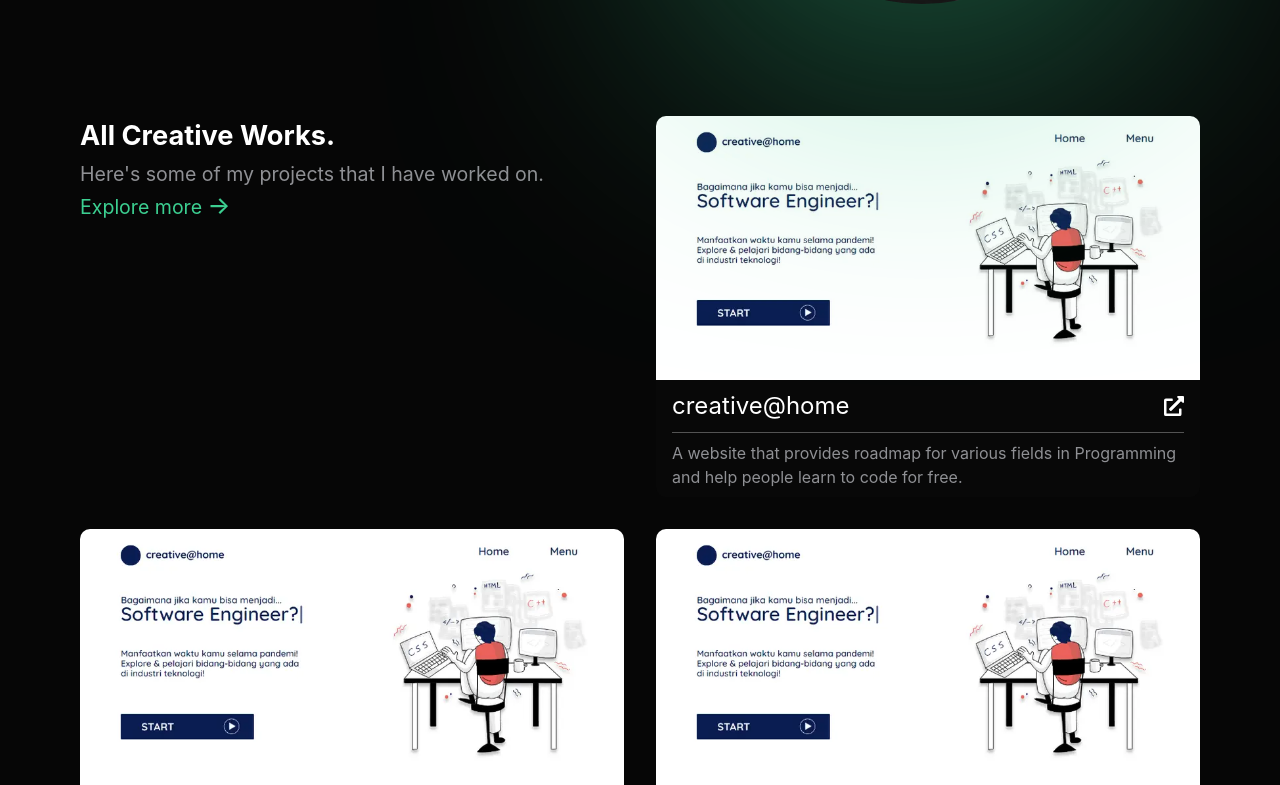
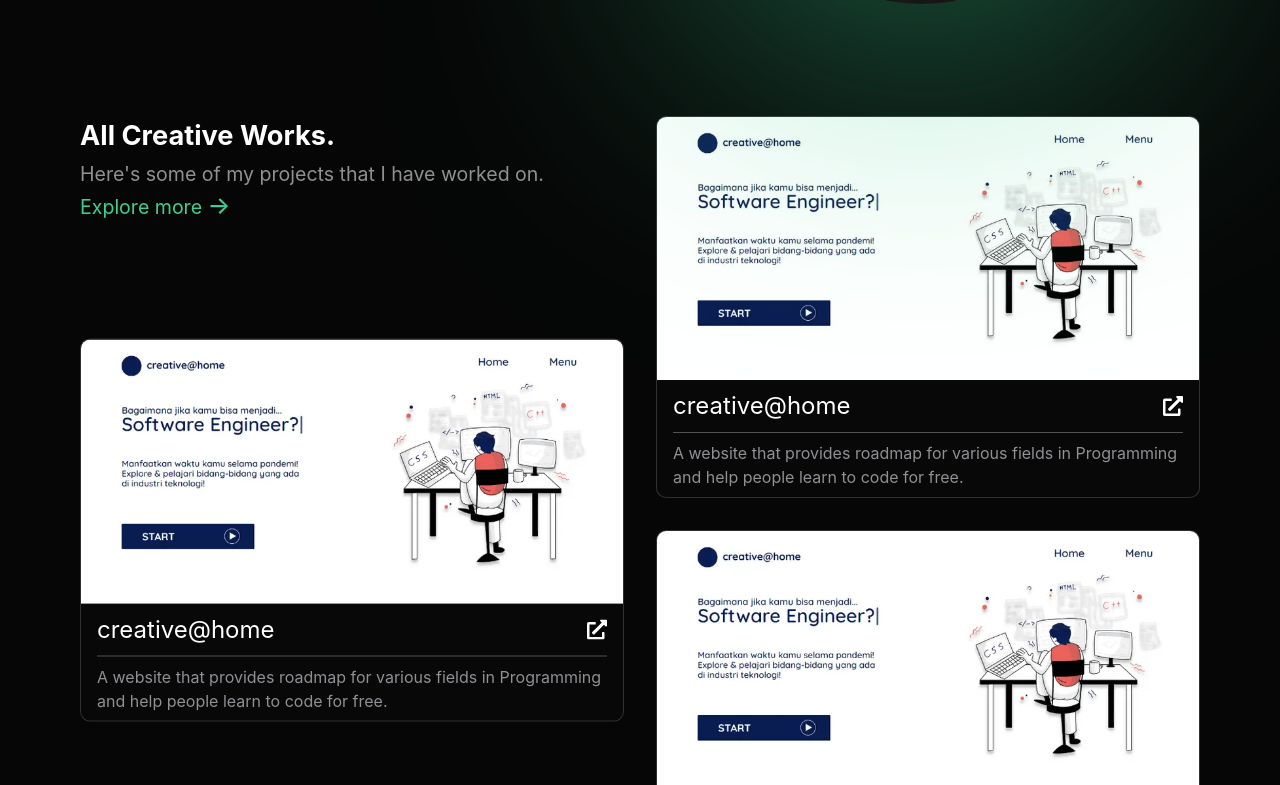
Before and after one commit to code-creeper/code-creeper.github.io, a Nuxt app: page / in a window 1280 px wide. Shown: the part 1155-1940 px from the top of the page. Built offline with nearby package versions, Linux system fonts and the light colour scheme.

Commit message:
projects card

```diff
--- a/components/Home/Projects.vue
+++ b/components/Home/Projects.vue
@@ -9,7 +9,7 @@
     <div>
       <HomeProjectsCard />
     </div>
-    <div class="">
+    <div class="md:-translate-y-[50%]">
       <HomeProjectsCard />
     </div>
     <div>
--- a/components/Home/Projects/Card.vue
+++ b/components/Home/Projects/Card.vue
@@ -1,5 +1,5 @@
 <template>
-  <div class="w-full grid rounded-[10px] overflow-hidden bg-[var(--card-bg-color)]">
+  <div class="w-full grid rounded-[10px] overflow-hidden card">
     <img src="@/assets/images/project-img.webp" alt="Project Image" />
 
     <div class="px-4 py-2 space-y-2">
@@ -22,6 +22,10 @@
 </template>
 
 <style scoped>
+.card{
+  border: 1px solid rgba(255, 255, 255, 0.16);
+  background-color: var(--card-bg-color);
+}
 </style>
 <script setup lang="ts">
 import ExitPage from "~/components/Icons/ExitPage.vue";
```
